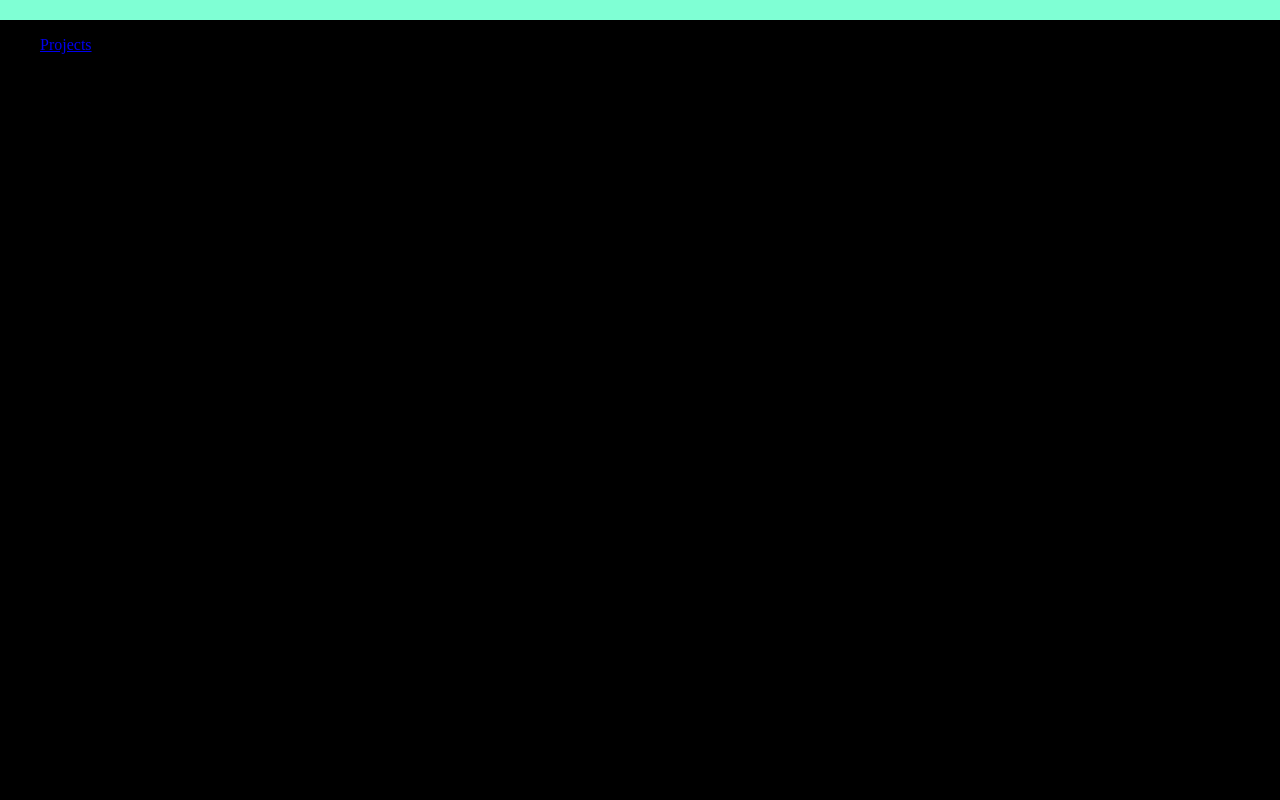
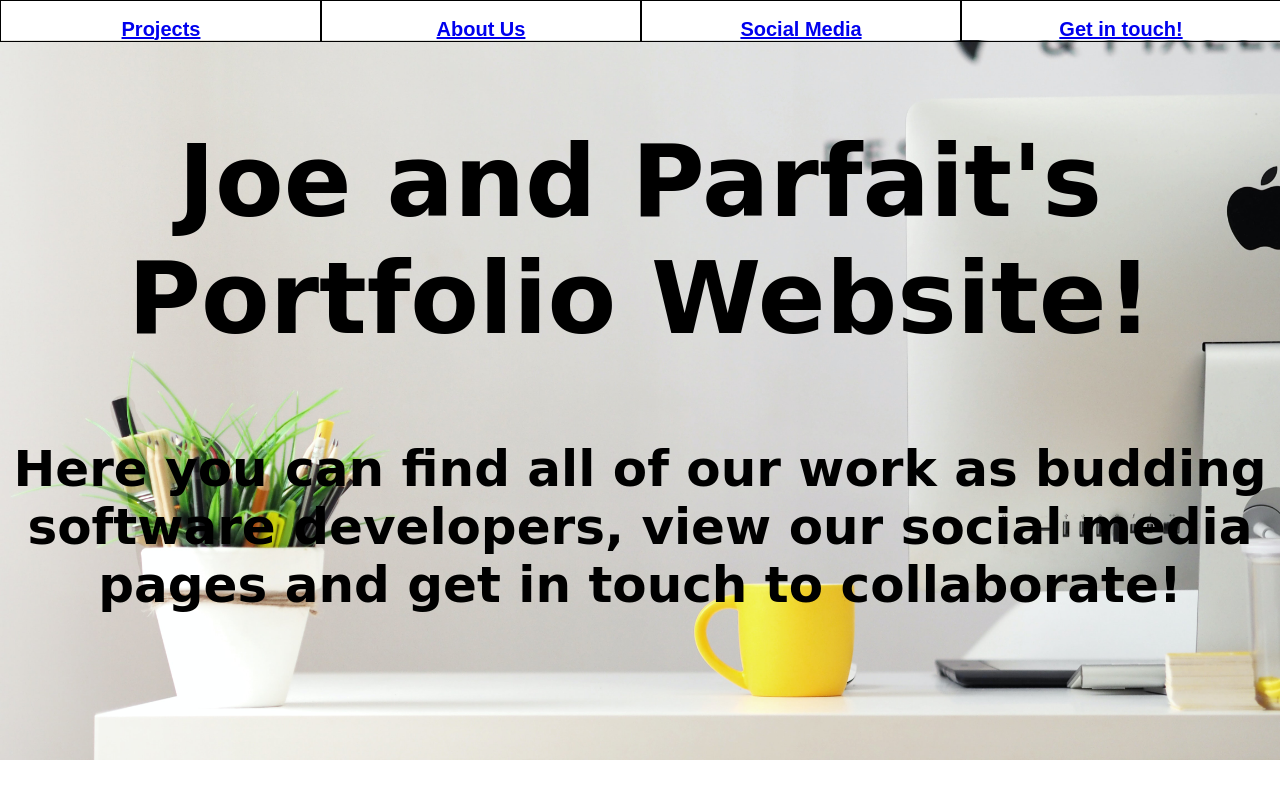
Before and after one commit to nparfait101/portfolio_page, a plain HTML site: page index.html in a window 1280 px wide. Shown: the top 800 px of the page. Drawn offline with Linux system fonts and the light colour scheme.

Commit message:
Styles added to nav bar, introductory section, etc.

```diff
--- a/index.html
+++ b/index.html
@@ -5,17 +5,29 @@
     <meta name="viewport" content="width=device-width, initial-scale=1.0">
     <link rel="stylesheet" href="style.css">
     <title>Portfolio</title>
+    <script src="https://cdn.freecodecamp.org/testable-projects-fcc/v1/bundle.js"></script>
 </head>
 <body>
 
 
   <!--Navigation bar-->
   <nav>
-    <ul>
-      <li>
-        <a href="#projects">Projects</a>
-      </li>
-    </ul>
+    <a href="#projects">
+    <div class="nav-div">
+      <h2 class="nav-text">Projects</h2>
+    </div></a>
+    <a href="#projects">
+      <div class="nav-div">
+      <h2 class="nav-text">About Us</h2>
+      </div></a>
+    <a href="#projects">
+      <div class="nav-div">
+      <h2 class="nav-text">Social Media</h2>
+      </div></a>
+    <a href="#projects">
+      <div class="nav-div">
+      <h2 class="nav-text">Get in touch!</h2>
+      </div></a>
 
 
   </nav>
@@ -25,8 +37,8 @@
     <!-- Welcome section -->
 
   <section id="welcome-section">
-       <h1>Portfolio Name here</h1>
-       <h3>Software Developer</h3>
+       <h1 class="greeting">Joe and Parfait's Portfolio Website!</h1>
+       <h3 class="explanation">Here you can find all of our work as budding software developers, view our social media pages and get in touch to collaborate!</h3>
   </section>
 
   <!-- Projects section -->
--- a/style.css
+++ b/style.css
@@ -1,14 +1,72 @@
 html, body{
-    background-color: aquamarine;
     margin: 0;
 }
 
+body {
+    display: flex;
+    flex-direction: column;
+}
+
+nav {
+    display: flex;
+    flex-direction: row;
+    height: 40px;
+    top: 0;
+    z-index: 1;
+    background-color: white;
+}
+
+nav a {
+    width: 25%;
+}
+
+.nav-div {
+    width: 100%;
+    height: 100%;
+    border: 1px solid black;
+    text-decoration-line: none;
+}
+
+.nav-div a {
+    height: 100%;
+    width: 100%;
+}
+
+.nav-text {
+    font-family: Arial, Helvetica, sans-serif;
+    font-size: 20px;
+    text-align: center;
+}
 
 #welcome-section{
     width: 100%;
     height: 100vh;
-    background-color: black;
-    margin: 0;
+    background-image: url("images/georgie-cobbs-bKjHgo_Lbpo-unsplash.jpg");
+    background-size: contain;
+    background-position-x: center;
+
+    background-repeat: no-repeat;
+    position: absolute;
+    top: 40px;
+}
+
+.greeting {
+    text-align: center;
+    text-justify: center;
+    font-size: 100px;
+    font-family: cursive;
+}
+
+.explanation {
+    text-align: center;
+    font-size: 50px;
+    font-family: cursive;
+}
+
+#projects {
+    margin: 10px;
+    position: absolute;
+    top: 110vh;
 }
 
 nav {
```
Also changed, not shown: images/georgie-cobbs-bKjHgo_Lbpo-unsplash.jpg (added), 1 other file.
